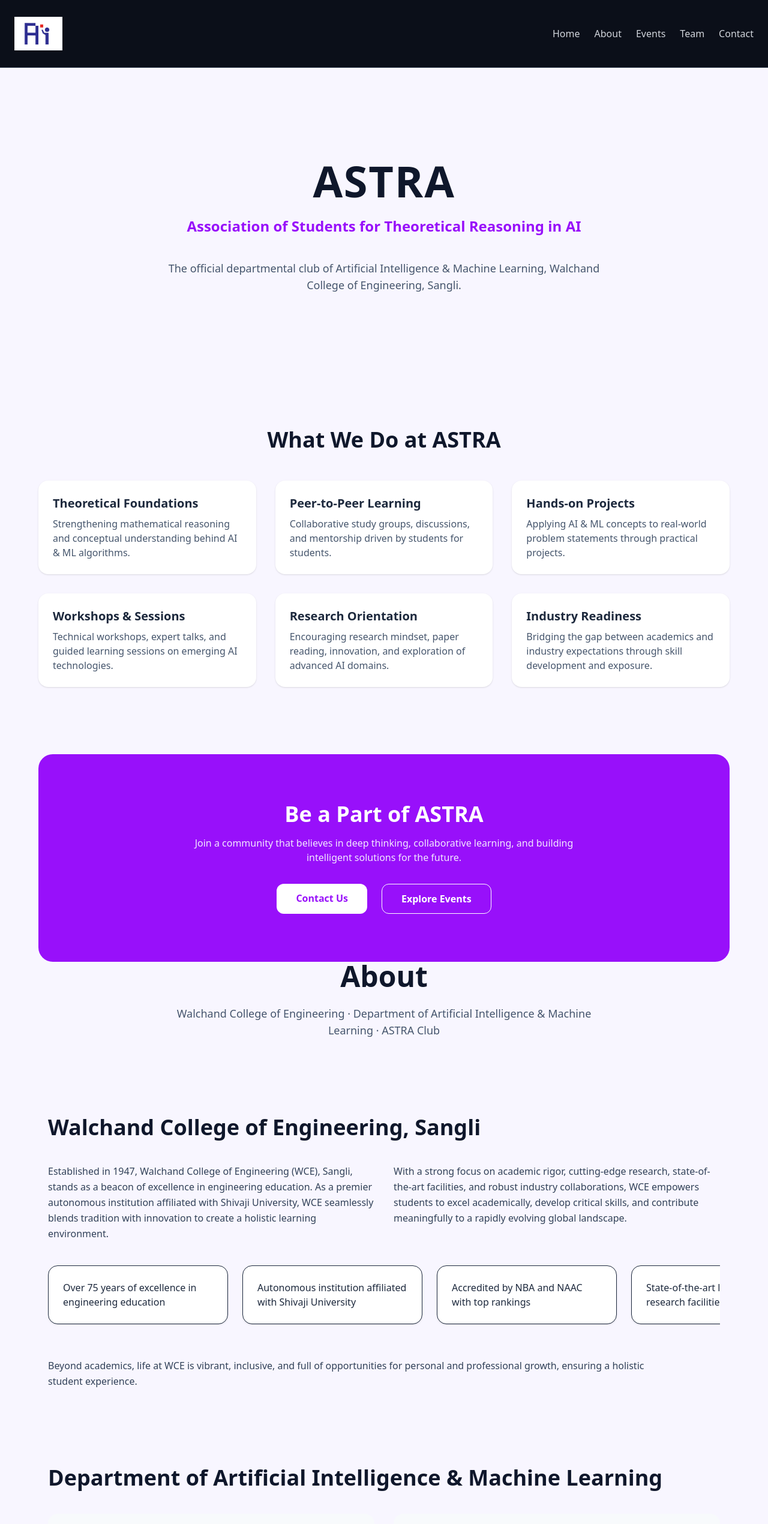
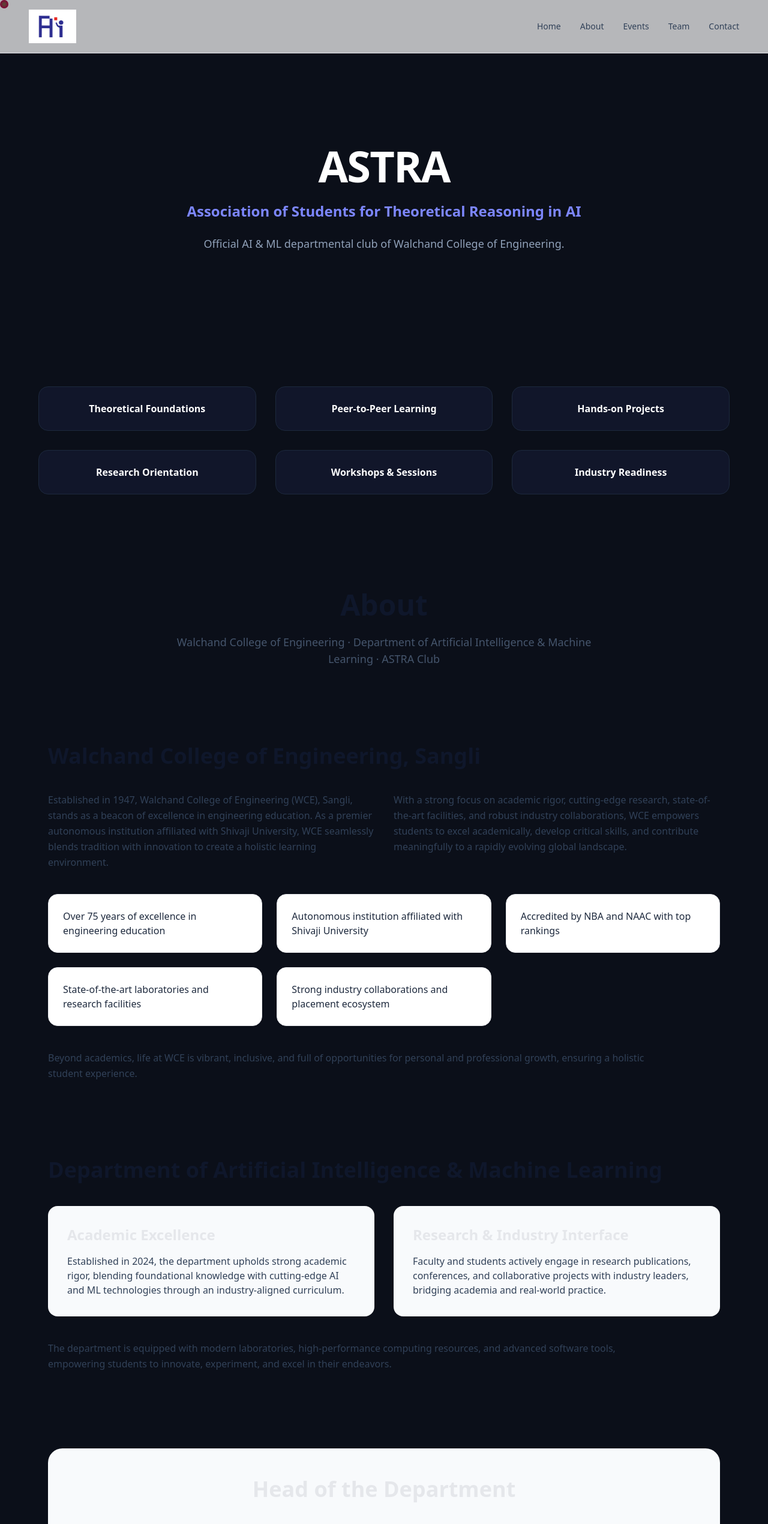
Before and after one commit to TaNuJaSaRaVale/astra-clubs-website, a React (Vite) app: page /about in a window 1280 px wide. Shown: the top 2540 px of the page at 60% size. Built offline with nearby package versions, Linux system fonts and the light colour scheme.

Commit message:
Project Base

```diff
--- a/src/App.jsx
+++ b/src/App.jsx
@@ -1,3 +1,4 @@
+import CustomCursor from "./components/CustomCursor";
 import MainLayout from "./layouts/MainLayout";
 
 import Home from "./pages/Home";
@@ -6,8 +7,10 @@
 import Team from "./pages/Team";
 import Contact from "./pages/Contact";
 
-const App = () => {
+export default function App() {
   return (
+    <>
+      <CustomCursor />
       <MainLayout>
         <Home />
         <About />
@@ -15,7 +18,6 @@
         <Team />
         <Contact />
       </MainLayout>
+    </>
   );
-};
-
-export default App;
+}
--- /dev/null
+++ b/src/components/CustomCursor.jsx
@@ -0,0 +1,17 @@
+import { useEffect } from "react";
+
+export default function CustomCursor() {
+  useEffect(() => {
+    const cursor = document.getElementById("cursor");
+
+    const move = (e) => {
+      cursor.style.left = `${e.clientX}px`;
+      cursor.style.top = `${e.clientY}px`;
+    };
+
+    window.addEventListener("mousemove", move);
+    return () => window.removeEventListener("mousemove", move);
+  }, []);
+
+  return <div id="cursor" />;
+}
--- a/src/components/Navbar.jsx
+++ b/src/components/Navbar.jsx
@@ -9,41 +9,34 @@
   };
 
   return (
-    <nav className="sticky top-0 z-50 bg-[#0b0f19] border-b border-gray-700">
-      <div className="max-w-7xl mx-auto px-6 py-4 flex justify-between items-center">
+    <nav className="fixed top-0 w-full z-50 bg-white/70 backdrop-blur-lg border-b">
+  <div className="flex items-center justify-between px-6 lg:px-12 py-4">
 
-        {/* LOGO */}
-        <div
-          onClick={() => scrollToSection("home")}
-          className="cursor-pointer"
-        >
+    {/* LOGO — hard left */}
+    <div className="flex items-center gap-3">
       <img
         src={logo}
-            alt="ASTRA Club Logo"
-            className="h-20 w-20 object-contain"
+        alt="ASTRA Logo"
+        className="h-14 w-auto cursor-pointer"
+        onClick={() => scrollToSection("home")}
       />
     </div>
 
     {/* NAV LINKS */}
-        <div className="flex gap-6 text-gray-300">
-          <button onClick={() => scrollToSection("home")} className="hover:text-purple-400">
-            Home
+    <div className="hidden md:flex gap-8 text-sm font-medium text-slate-700">
+      {["home", "about", "events", "team", "contact"].map((item) => (
+        <button
+          key={item}
+          onClick={() => scrollToSection(item)}
+          className="relative group"
+        >
+          <span className="capitalize">{item}</span>
+          <span className="absolute left-0 -bottom-1 h-[2px] w-0 bg-slate-900 transition-all group-hover:w-full"></span>
         </button>
-          <button onClick={() => scrollToSection("about")} className="hover:text-purple-400">
-            About
-          </button>
-          <button onClick={() => scrollToSection("events")} className="hover:text-purple-400">
-            Events
-          </button>
-          <button onClick={() => scrollToSection("team")} className="hover:text-purple-400">
-            Team
-          </button>
-          <button onClick={() => scrollToSection("contact")} className="hover:text-purple-400">
-            Contact
-          </button>
+      ))}
     </div>
-
   </div>
 </nav>
+
   );
 }
--- a/src/components/SwipeRow.jsx
+++ b/src/components/SwipeRow.jsx
@@ -1,15 +1,7 @@
 export default function SwipeRow({ children }) {
   return (
-    <div className="relative">
-      <div
-        className="
-          flex gap-6 overflow-x-auto pb-4
-          snap-x snap-mandatory
-          scrollbar-hide
-        "
-      >
-        {children}
-      </div>
+    <div className="flex gap-6 overflow-x-auto snap-x snap-mandatory scrollbar-hide">
+      {children}
     </div>
   );
 }
--- a/src/index.css
+++ b/src/index.css
@@ -1,16 +1,32 @@
 @import "tailwindcss";
 
-/* Hide scrollbar for swipe sections */
+/* ================= BASE ================= */
+html, body {
+  background-color: #0b0f19;
+  color: #e5e7eb;
+  scroll-behavior: smooth;
+  cursor: none;
+}
+
+/* ================= SCROLLBAR ================= */
 .scrollbar-hide::-webkit-scrollbar {
   display: none;
 }
 .scrollbar-hide {
-  -ms-overflow-style: none;
   scrollbar-width: none;
 }
 
-
-/* Global base styles */
-html, body {
-  @apply bg-[#f8f6ff] text-slate-800;
+/* ================= CUSTOM CURSOR ================= */
+#cursor {
+  position: fixed;
+  top: 0;
+  left: 0;
+  width: 14px;
+  height: 14px;
+  border-radius: 9999px;
+  background: radial-gradient(circle, #6366f1, #22d3ee);
+  pointer-events: none;
+  z-index: 9999;
+  mix-blend-mode: difference;
+  transition: transform 0.15s ease;
 }
--- a/src/layouts/MainLayout.jsx
+++ b/src/layouts/MainLayout.jsx
@@ -1,16 +1,14 @@
 import Navbar from "../components/Navbar";
 import Footer from "../components/Footer";
 
-const MainLayout = ({ children }) => {
+export default function MainLayout({ children }) {
   return (
     <>
       <Navbar />
-      <main className="min-h-screen px-6 md:px-16 py-10">
+      <main className="pt-28 px-6 lg:px-16 space-y-40">
         {children}
       </main>
       <Footer />
     </>
   );
-};
-
-export default MainLayout;
+}
--- a/src/pages/About.jsx
+++ b/src/pages/About.jsx
@@ -1,5 +1,4 @@
 import hodPhoto from "../assets/hod-vivek-waghmare.jpg";
-import SwipeRow from "../components/SwipeRow";
 
 export default function About() {
   return (
@@ -43,8 +42,8 @@
           </p>
         </div>
 
-        {/* WCE HIGHLIGHTS – SWIPE */}
-        <SwipeRow>
+        {/* WCE HIGHLIGHTS */}
+        <div className="grid gap-6 sm:grid-cols-2 lg:grid-cols-3">
           {[
             "Over 75 years of excellence in engineering education",
             "Autonomous institution affiliated with Shivaji University",
@@ -54,21 +53,12 @@
           ].map((item, i) => (
             <div
               key={i}
-              className="
-                min-w-[300px]
-                bg-white rounded-2xl p-6
-                border shadow-sm
-                snap-center
-                hover:-translate-y-1 hover:shadow-md
-                transition
-              "
+              className="bg-white rounded-2xl p-6 border shadow-sm"
             >
-              <p className="font-medium text-slate-800">
-                {item}
-              </p>
+              <p className="font-medium text-slate-800">{item}</p>
             </div>
           ))}
-        </SwipeRow>
+        </div>
 
         <p className="text-slate-700 leading-relaxed max-w-5xl">
           Beyond academics, life at WCE is vibrant, inclusive, and full of
@@ -89,10 +79,9 @@
               Academic Excellence
             </h3>
             <p className="text-slate-700">
-              Established in 2024, the department has consistently upheld its
-              commitment to strong academic rigor, blending foundational
-              knowledge with cutting-edge AI and ML technologies through an
-              industry-aligned curriculum.
+              Established in 2024, the department upholds strong academic rigor,
+              blending foundational knowledge with cutting-edge AI and ML
+              technologies through an industry-aligned curriculum.
             </p>
           </div>
 
@@ -101,17 +90,17 @@
               Research & Industry Interface
             </h3>
             <p className="text-slate-700">
-              Faculty and students actively contribute through publications,
+              Faculty and students actively engage in research publications,
               conferences, and collaborative projects with industry leaders,
-              bridging the gap between academia and professional practice.
+              bridging academia and real-world practice.
             </p>
           </div>
         </div>
 
         <p className="text-slate-700 leading-relaxed max-w-5xl">
-          The department boasts modern laboratories, high-performance computing
-          facilities, advanced software tools, and strong industry partnerships
-          for internships, placements, and real-world exposure.
+          The department is equipped with modern laboratories, high-performance
+          computing resources, and advanced software tools, empowering students
+          to innovate, experiment, and excel in their endeavors.
         </p>
       </div>
 
@@ -126,7 +115,7 @@
             <img
               src={hodPhoto}
               alt="Dr. Vivek Nivrutirao Waghmare"
-              className="h-60 w-100 rounded-2xl object-cover shadow-md"
+              className="h-48 w-48 rounded-2xl object-cover shadow-md"
             />
           </div>
 
@@ -148,13 +137,13 @@
         </div>
       </div>
 
-      {/* ================= OBJECTIVES – SWIPE ================= */}
+      {/* ================= OBJECTIVES ================= */}
       <div className="space-y-10">
         <h2 className="text-4xl font-bold text-center">
           Department Objectives
         </h2>
 
-        <SwipeRow>
+        <div className="grid gap-6 sm:grid-cols-2 lg:grid-cols-3">
           {[
             "Deliver quality and industry-relevant education",
             "Promote research, innovation, and emerging technologies",
@@ -169,19 +158,12 @@
           ].map((obj, i) => (
             <div
               key={i}
-              className="
-                min-w-[300px]
-                bg-white p-6 rounded-2xl
-                border shadow-sm
-                snap-center
-              "
+              className="bg-white p-6 rounded-2xl border shadow-sm"
             >
-              <p className="font-medium text-slate-700">
-                {obj}
-              </p>
+              <p className="font-medium text-slate-700">{obj}</p>
             </div>
           ))}
-        </SwipeRow>
+        </div>
       </div>
 
       {/* ================= VISION & MISSION ================= */}
@@ -204,7 +186,7 @@
         </ul>
       </div>
 
-      {/* ================= ASTRA CLUB ================= */}
+      {/* ================= ASTRA ================= */}
       <div className="space-y-6 max-w-5xl">
         <h2 className="text-4xl font-bold">
           ASTRA – Departmental Club
--- a/src/pages/Home.jsx
+++ b/src/pages/Home.jsx
@@ -1,124 +1,38 @@
 export default function Home() {
   return (
-    <section className="space-y-28">
+    <section id="home" className="text-center space-y-24">
 
-      {/* ================= HERO SECTION ================= */}
-      <div className="flex flex-col items-center text-center py-28 gap-6">
-        <h1 className="text-6xl md:text-7xl font-extrabold text-slate-900 tracking-wide">
+      <div className="py-32 space-y-6">
+        <h1 className="text-7xl font-extrabold tracking-tight text-white">
           ASTRA
         </h1>
-
-        <p className="text-xl md:text-2xl text-purple-600 font-semibold">
+        <p className="text-2xl font-semibold text-indigo-400">
           Association of Students for Theoretical Reasoning in AI
         </p>
-
-        <p className="max-w-3xl text-lg text-slate-600 mt-4">
-          The official departmental club of Artificial Intelligence & Machine Learning,
-          Walchand College of Engineering, Sangli.
+        <p className="max-w-3xl mx-auto text-lg text-slate-400">
+          Official AI & ML departmental club of Walchand College of Engineering.
         </p>
       </div>
 
-      {/* ================= WHAT WE DO (CARDS) ================= */}
-      <div className="max-w-6xl mx-auto space-y-12">
-        <h2 className="text-4xl font-bold text-center text-slate-900">
-          What We Do at ASTRA
-        </h2>
-
-        <div className="grid gap-8 sm:grid-cols-2 lg:grid-cols-3">
-
-          <div className="rounded-2xl bg-white p-6 shadow-sm hover:shadow-md transition">
-            <h3 className="text-xl font-semibold mb-2">
-              Theoretical Foundations
-            </h3>
-            <p className="text-slate-600">
-              Strengthening mathematical reasoning and conceptual understanding
-              behind AI & ML algorithms.
-            </p>
+      <div className="grid gap-8 sm:grid-cols-2 lg:grid-cols-3 max-w-6xl mx-auto">
+        {[
+          "Theoretical Foundations",
+          "Peer-to-Peer Learning",
+          "Hands-on Projects",
+          "Research Orientation",
+          "Workshops & Sessions",
+          "Industry Readiness",
+        ].map((item) => (
+          <div
+            key={item}
+            className="bg-[#11162a] border border-slate-800 rounded-2xl p-6
+            hover:-translate-y-2 hover:shadow-[0_0_40px_rgba(99,102,241,0.25)]
+            transition-all duration-300"
+          >
+            <h3 className="font-semibold text-white">{item}</h3>
           </div>
-
-          <div className="rounded-2xl bg-white p-6 shadow-sm hover:shadow-md transition">
-            <h3 className="text-xl font-semibold mb-2">
-              Peer-to-Peer Learning
-            </h3>
-            <p className="text-slate-600">
-              Collaborative study groups, discussions, and mentorship driven by
-              students for students.
-            </p>
-          </div>
-
-          <div className="rounded-2xl bg-white p-6 shadow-sm hover:shadow-md transition">
-            <h3 className="text-xl font-semibold mb-2">
-              Hands-on Projects
-            </h3>
-            <p className="text-slate-600">
-              Applying AI & ML concepts to real-world problem statements through
-              practical projects.
-            </p>
-          </div>
-
-          <div className="rounded-2xl bg-white p-6 shadow-sm hover:shadow-md transition">
-            <h3 className="text-xl font-semibold mb-2">
-              Workshops & Sessions
-            </h3>
-            <p className="text-slate-600">
-              Technical workshops, expert talks, and guided learning sessions
-              on emerging AI technologies.
-            </p>
-          </div>
-
-          <div className="rounded-2xl bg-white p-6 shadow-sm hover:shadow-md transition">
-            <h3 className="text-xl font-semibold mb-2">
-              Research Orientation
-            </h3>
-            <p className="text-slate-600">
-              Encouraging research mindset, paper reading, innovation, and
-              exploration of advanced AI domains.
-            </p>
-          </div>
-
-          <div className="rounded-2xl bg-white p-6 shadow-sm hover:shadow-md transition">
-            <h3 className="text-xl font-semibold mb-2">
-              Industry Readiness
-            </h3>
-            <p className="text-slate-600">
-              Bridging the gap between academics and industry expectations
-              through skill development and exposure.
-            </p>
-          </div>
-
-        </div>
+        ))}
       </div>
-
-      {/* ================= CALL TO ACTION ================= */}
-      <div className="bg-purple-600 text-white rounded-3xl py-20 px-6 text-center">
-        <h2 className="text-4xl font-bold mb-4">
-          Be a Part of ASTRA
-        </h2>
-
-        <p className="max-w-2xl mx-auto text-purple-100 mb-8">
-          Join a community that believes in deep thinking, collaborative
-          learning, and building intelligent solutions for the future.
-        </p>
-
-        <div className="flex justify-center gap-6">
-          <a
-            href="/contact"
-            className="bg-white text-purple-600 px-8 py-3 rounded-xl font-semibold hover:bg-purple-100 transition"
-          >
-            Contact Us
-          </a>
-
-          <a
-            href="/events"
-            className="border border-white px-8 py-3 rounded-xl font-semibold hover:bg-purple-500 transition"
-          >
-            Explore Events
-          </a>
-        </div>
-
-
-      </div>
-
     </section>
   );
 }
--- a/src/pages/Team.jsx
+++ b/src/pages/Team.jsx
@@ -2,24 +2,144 @@
 
 export default function Team() {
   return (
-    <section className="space-y-6">
-      <header>
-        <h1 className="text-4xl font-bold text-slate-900">
+    <section
+      id="team"
+      className="max-w-7xl mx-auto px-4 space-y-32"
+    >
+
+      {/* ================= PAGE INTRO ================= */}
+      <div className="text-center space-y-6">
+        <h1 className="text-5xl font-extrabold text-slate-900">
           Our Team
         </h1>
-        <p className="mt-2 text-slate-600">
-          Meet the people behind ASTRA.
+        <p className="max-w-3xl mx-auto text-lg text-slate-600">
+          ASTRA is powered by a dedicated team of students working together
+          to promote learning, innovation, and growth in Artificial
+          Intelligence & Machine Learning.
         </p>
-      </header>
+      </div>
 
-      <div className="grid gap-6 sm:grid-cols-2 lg:grid-cols-4">
-        {/* Team Member Card Placeholder */}
-        <div className="rounded-xl bg-white p-5 text-center shadow-sm">
-          <div className="h-24 w-24 mx-auto rounded-full bg-slate-200" />
-          <h3 className="mt-4 font-semibold">Name</h3>
-          <p className="text-sm text-slate-600">Role</p>
-        </div>
+      {/* ================= MEMBER BOARD ================= */}
+      <div className="space-y-10">
+        <h2 className="text-4xl font-bold text-slate-900">
+          Member Board (First Year)
+        </h2>
+
+        <p className="max-w-4xl text-slate-700">
+          The Member Board consists of first-year students who form the
+          foundation of ASTRA. While they do not hold formal posts, members
+          actively participate in learning activities, discussions, projects,
+          and collaborative initiatives, developing strong theoretical and
+          practical foundations in AI & ML.
+        </p>
+
+        <SwipeRow>
+          {[
+            {
+              title: "Learning & Skill Development",
+              desc: "Members focus on building strong fundamentals in Artificial Intelligence, Machine Learning, and related mathematical concepts through guided learning sessions.",
+            },
+            {
+              title: "Active Participation",
+              desc: "Members actively take part in workshops, study groups, discussions, and hands-on activities organized by the club.",
+            },
+            {
+              title: "Collaborative Growth",
+              desc: "Peer-to-peer learning is encouraged, helping members grow together by sharing knowledge, ideas, and experiences.",
+            },
+            {
+              title: "Exploration & Exposure",
+              desc: "Members explore various domains of AI & ML, gaining early exposure to research, projects, and emerging technologies.",
+            },
+          ].map((item, i) => (
+            <div
+              key={i}
+              className="
+                min-w-[320px]
+                bg-white rounded-2xl p-6
+                border shadow-sm
+                snap-center
+                hover:-translate-y-1 hover:shadow-md
+                transition-all duration-300
+              "
+            >
+              <h3 className="text-xl font-semibold mb-3">
+                {item.title}
+              </h3>
+              <p className="text-slate-600">
+                {item.desc}
+              </p>
+            </div>
+          ))}
+        </SwipeRow>
       </div>
+
+      {/* ================= ASSOCIATE BOARD ================= */}
+      <div className="space-y-10">
+        <h2 className="text-4xl font-bold text-slate-900">
+          Associate Board
+        </h2>
+
+        <p className="max-w-4xl text-slate-700">
+          The Associate Board comprises students holding specific leadership
+          and functional responsibilities. These members manage operations,
+          guide initiatives, and ensure smooth functioning of ASTRA while
+          aligning activities with the club’s vision and objectives.
+        </p>
+
+        <SwipeRow>
+          {[
+            {
+              role: "Secretary",
+              desc: "Handles official documentation, meeting records, communication, and coordination among members and faculty.",
+            },
+            {
+              role: "Technical Head",
+              desc: "Oversees technical learning activities, workshops, projects, and ensures technical quality within the club.",
+            },
+            {
+              role: "Public Relations Officer",
+              desc: "Manages external communication, promotions, outreach activities, and represents the club to the broader community.",
+            },
+            {
+              role: "Club Service Director",
+              desc: "Coordinates club services, learning initiatives, mentorship programs, and ensures inclusive participation.",
+            },
+            {
+              role: "Web Developer",
+              desc: "Designs, develops, and maintains the official ASTRA website and digital platforms.",
+            },
+            {
+              role: "Art & Design Team",
+              desc: "Responsible for visual branding, posters, creative designs, and maintaining a strong visual identity for ASTRA.",
+            },
+            {
+              role: "Treasurer",
+              desc: "Manages financial planning, budgeting, expense tracking, and ensures transparent handling of club funds.",
+            },
+          ].map((item, i) => (
+            <div
+              key={i}
+              className="
+                min-w-[320px]
+                bg-white rounded-2xl p-6
+                border shadow-sm
+                snap-center
+                hover:-translate-y-1 hover:shadow-md
+                transition-all duration-300
+              "
+            >
+              <h3 className="text-xl font-semibold mb-3">
+                {item.role}
+              </h3>
+              <p className="text-slate-600">
+                {item.desc}
+              </p>
+            </div>
+          ))}
+        </SwipeRow>
+      </div>
+
     </section>
   );
 }
```
Lines whose indentation alone changed are shown as unchanged.
